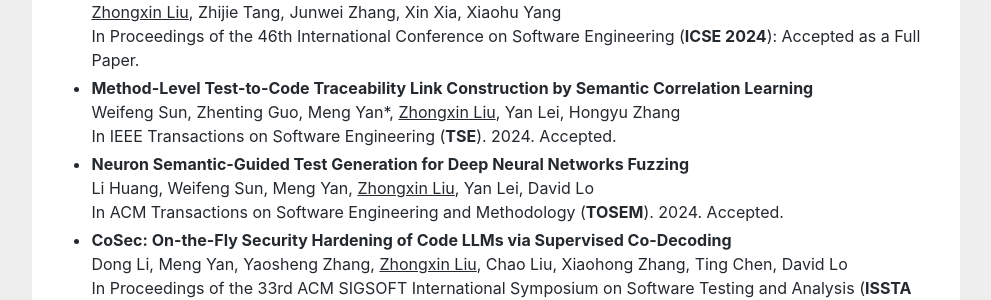
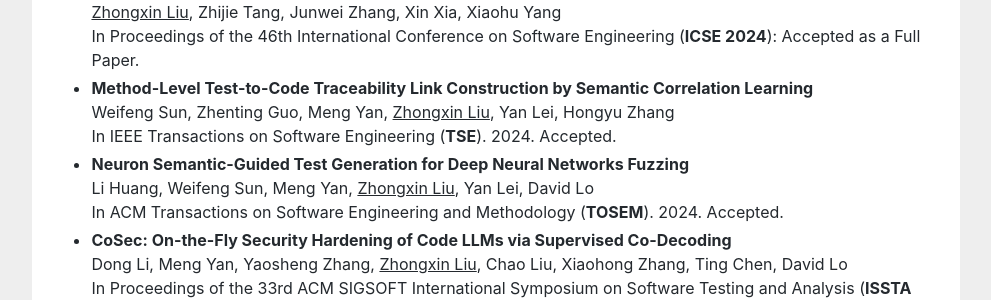
Before and after one commit to zhongxin-liu/zhongxin-liu.github.io, a Jekyll site: the page index.html, which Jekyll copies as it is, in a window 1280 px wide and 900 px high, scrolled down 1126 px. Shown: the part 158-458 px from the top of the window, without its empty margins (144-1135 px from the left). Built offline with Jekyll 4.4.1, drawn with Linux system fonts in a browser that asks for light colours.

```diff
--- a/index.html
+++ b/index.html
@@ -111,7 +111,7 @@ gtag('config', 'UA-158965281-1');
 					<li>
 						<b>Method-Level Test-to-Code Traceability Link Construction by Semantic Correlation Learning</b>
 						<br>
-						Weifeng Sun, Zhenting Guo, Meng Yan*, <u>Zhongxin Liu</u>, Yan Lei, Hongyu Zhang<br>
+						Weifeng Sun, Zhenting Guo, Meng Yan, <u>Zhongxin Liu</u>, Yan Lei, Hongyu Zhang<br>
 						In IEEE Transactions on Software Engineering (<b>TSE</b>). 2024. Accepted.
 					</li>
 					<li>
```
